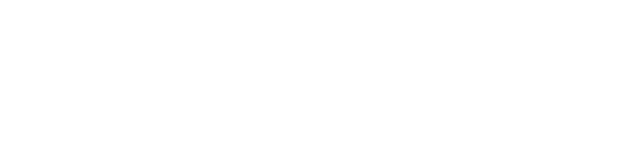
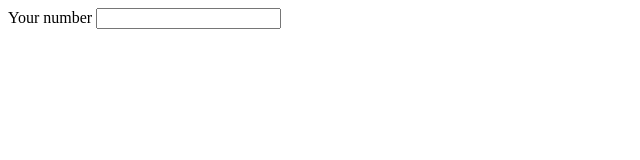
Before and after one commit to lburscheidt/roman-numeral-converter, a plain HTML site: page index.html in a window 1280 px wide. Shown: the whole page, without its empty margins (0-640 px from the left). Drawn offline with Linux system fonts and the light colour scheme.

Commit message:
feat: add field for user input

```diff
--- a/index.html
+++ b/index.html
@@ -7,6 +7,8 @@
     <title>Roman Numeral Converter</title>
   </head>
   <body>
+    <label for="user-number">Your number</label>
+    <input id="user-number" type="number" />
     <script src="script.js"></script>
   </body>
 </html>
```
